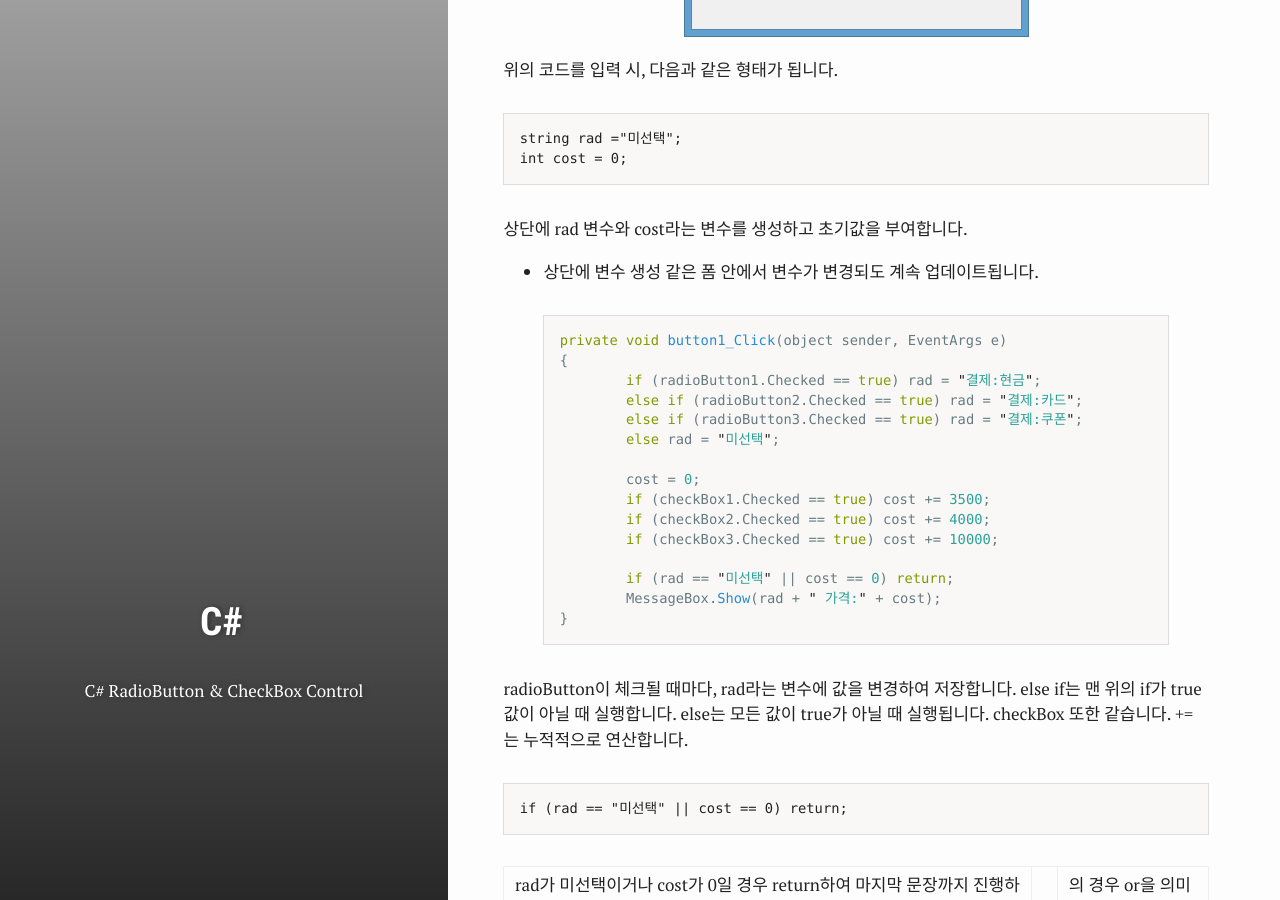
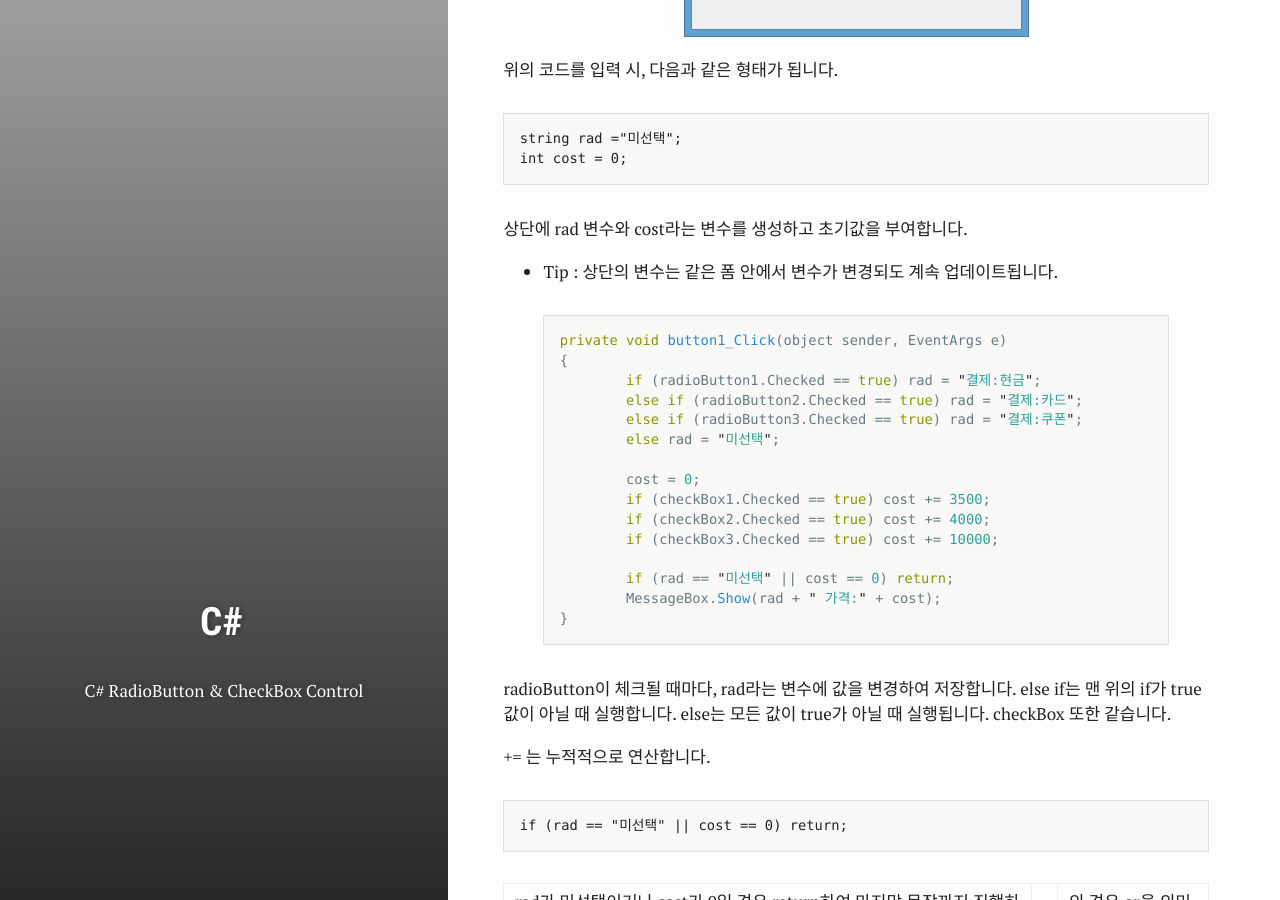
Before and after one commit to test076923/076923.github.io, a Jekyll site: the page built from _posts/2017-07-30-C#-5.md, in a window 1280 px wide and 900 px high, scrolled down 3395 px. Built offline with Jekyll 4.4.1, drawn with Linux system fonts in a browser that asks for light colours.

Commit message:
Update 2017-07-30-C#-5.md

```diff
--- a/_posts/2017-07-30-C#-5.md
+++ b/_posts/2017-07-30-C#-5.md
@@ -125,7 +125,7 @@ groupBox1, groupBox2 컨트롤을 사용 가능상태로 만듭니다.
 
 상단에 rad 변수와 cost라는 변수를 생성하고 초기값을 부여합니다.
 
-* 상단에 변수 생성 같은 폼 안에서 변수가 변경되도 계속 업데이트됩니다.
+* Tip : 상단의 변수는 같은 폼 안에서 변수가 변경되도 계속 업데이트됩니다.
 
 {% highlight js %}
 
@@ -148,9 +148,14 @@ private void button1_Click(object sender, EventArgs e)
 {% endhighlight %}
 
 radioButton이 체크될 때마다, rad라는 변수에 값을 변경하여 저장합니다.
-else if는 맨 위의 if가 true값이 아닐 때 실행합니다. else는 모든 값이 true가 아닐 때 실행됩니다. checkBox 또한 같습니다. += 는 누적적으로 연산합니다.
+else if는 맨 위의 if가 true값이 아닐 때 실행합니다. else는 모든 값이 true가 아닐 때 실행됩니다. checkBox 또한 같습니다.
+
++= 는 누적적으로 연산합니다.
+
 
 	if (rad == "미선택" || cost == 0) return;
+
+
 
 rad가 미선택이거나 cost가 0일 경우 return하여 마지막 문장까지 진행하지 않고 도중에 종료합니다. ||의 경우 or을 의미합니다.
 
```
